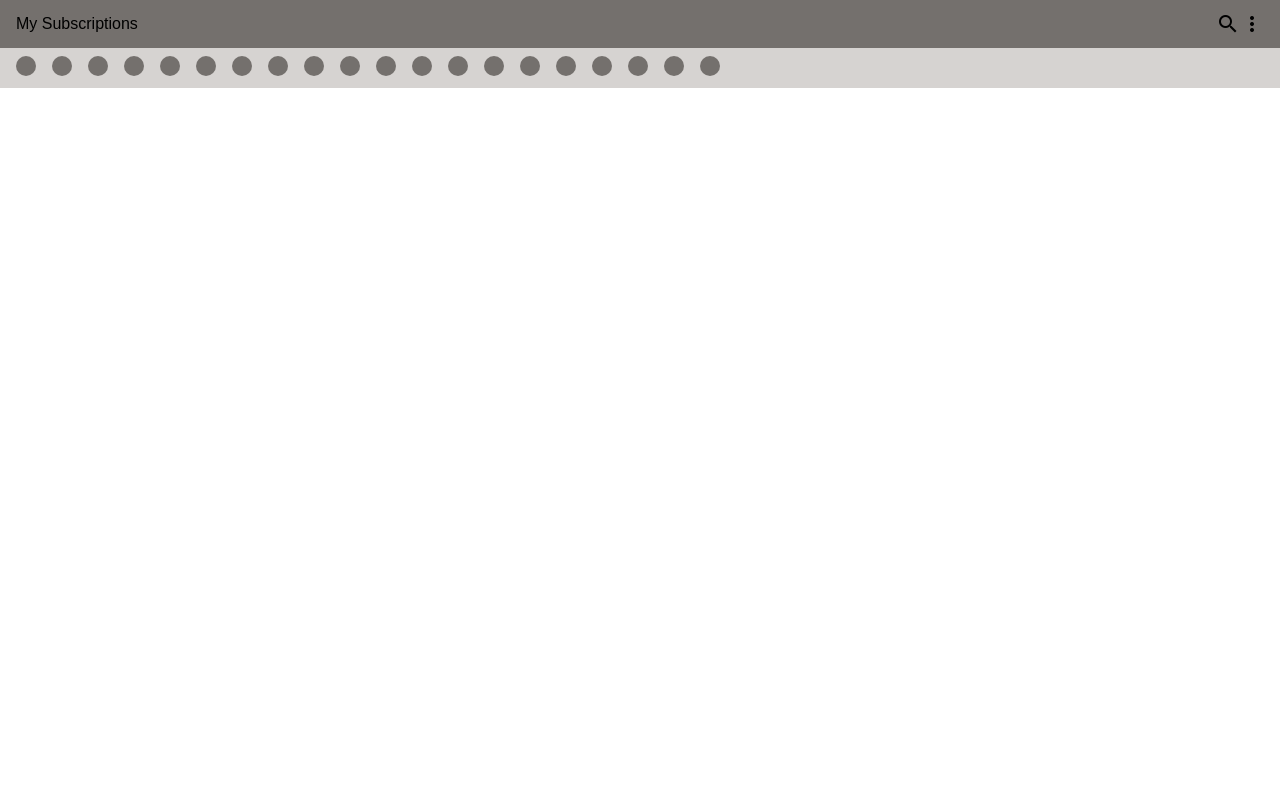
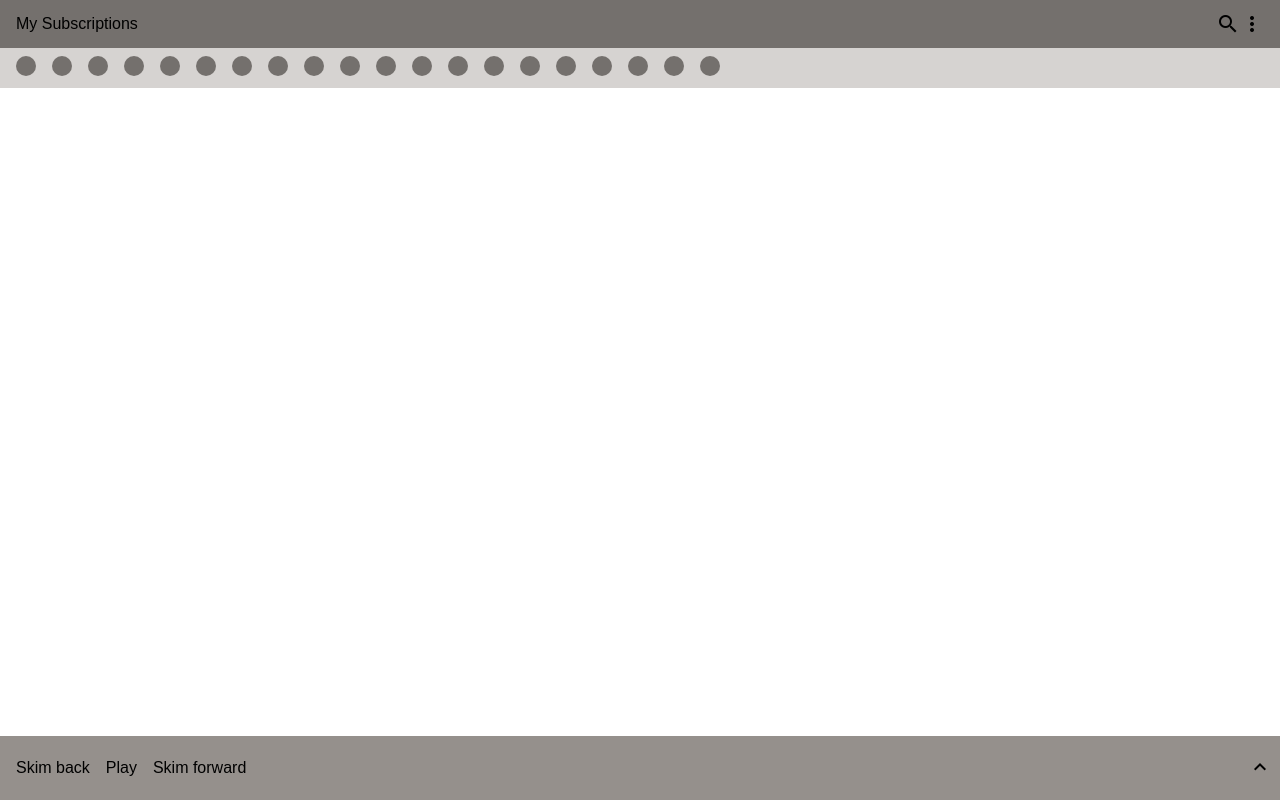
Before and after one commit to bernbecht/beepod, a React (Create React App) app: page / in a window 1280 px wide. Both pictures are taken after a click on the button "expand_more". Built offline with nearby package versions, Linux system fonts and the light colour scheme.

Commit message:
adds complete collapse/uncollapse player bar

```diff
--- a/src/App.js
+++ b/src/App.js
@@ -4,6 +4,7 @@ import logo from './logo.svg';
 import HeaderBar from './components/HeaderBar/HeaderBar';
 import SubscribedList from './components/SubscribedList/SubscribedList';
 import Player from './components/Player/Player';
+import PlayerBar from './components/PlayerBar/PlayerBar';
 
 
 import './App.css';
@@ -11,14 +12,32 @@ import './components/common/Button/Button.css';
 
 
 class App extends Component {
+    constructor(props) {
+        super(props);
+        this.state = {
+            isPlaying: false,
+            isPanelMaxized: true
+        };
+      }
+
+    togglePanelMaxized(event) {
+        console.log('oi');
+        this.setState({isPanelMaxized: !this.state.isPanelMaxized});
+    }
+
+    handleChange() {
+        console.log('changed');
+    }
+
     render() {
         return (
-      <div className="App">
+            <div className="App" onChange={this.handleChange}>
                 <HeaderBar />
                 <div className="App-content">
                     <SubscribedList />
                 </div>
-        <Player />
+                <Player isPanelMaxized={this.state.isPanelMaxized} onMinimizePanel={this.togglePanelMaxized.bind(this)}/>
+                <PlayerBar isPanelMaxized={this.state.isPanelMaxized} onCollapsibleBtnClick={this.togglePanelMaxized.bind(this)}/>
             </div>
         );
     }
--- a/src/components/Player/Player.js
+++ b/src/components/Player/Player.js
@@ -6,27 +6,25 @@ class Player extends Component {
     constructor(props) {
         super(props);
         this.state = {
-          isHidden: false,
-          panelVisibilityClass: ''
+          isVisible: props.isPanelMaxized,
+          onMinimizePanel: props.onMinimizePanel
         };
       }
 
-
-    togglePlayerPanel() {
-        if(this.state.isHidden) {
-            this.setState({isHidden: true});
-            this.setState({panelVisibilityClass: ''});
-        }
-        else {
-            this.setState({isHidden: false});
-            this.setState({panelVisibilityClass: 'isHidden'});
-        }
+    minimizePanel() {
+        this.setState({isVisible: !this.state.isVisible});
+        this.state.onMinimizePanel();
     }
 
     render() {
+        const visibilityClass = this.props.isPanelMaxized ? '' : 'isHidden';
+        this.state.isVisible = !this.props.isPanelMaxized;
+
         return (
-            <div className={`Player ${this.state.panelVisibilityClass}`}>
-                <button className="collapsable medium" onClick={this.togglePlayerPanel.bind(this)}><i className="material-icons">expand_more</i></button>
+            <div className={`Player ${visibilityClass}`}>
+                <button className="collapsable medium" onClick={this.minimizePanel.bind(this)}>
+                    <i className="material-icons">expand_more</i>
+                </button>
                 <div className='trackTextWrapper'>
                     <div className="trackText-title">Jovem Nerd</div>
                     <div className="trackText-subTitle">#104 - Valentine Days for Nerdy People</div>
--- /dev/null
+++ b/src/components/PlayerBar/PlayerBar.css
@@ -0,0 +1,19 @@
+.PlayerBar {
+  position: absolute;
+  height: 4rem;
+  background-color: #95908C;
+  width: 100%;
+  /* z-index: 9; */
+  bottom: 0; }
+  .PlayerBar .content {
+    display: flex;
+    justify-content: space-between;
+    height: 100%; }
+    .PlayerBar .content.isHidden {
+      display: none; }
+  .PlayerBar .playerControlsWrapper {
+    display: flex;
+    justify-content: space-around;
+    align-items: center; }
+    .PlayerBar .playerControlsWrapper div {
+      margin-left: 16px; }
--- /dev/null
+++ b/src/components/PlayerBar/PlayerBar.js
@@ -0,0 +1,45 @@
+import React, { Component } from 'react';
+import './PlayerBar.css';
+
+
+class PlayerBar extends Component {
+    constructor(props) {
+        super(props);
+        this.state = {
+            isVisible: !props.isPanelMaxized,
+            onCollapsibleBtnClick: props.onCollapsibleBtnClick
+        };
+      }
+
+
+    hidePlayerBar() {
+        this.setState({isVisible: false});
+    }
+
+    handClickOnCollapsibleBtn() {
+        this.hidePlayerBar();
+        this.state.onCollapsibleBtnClick();
+    }
+
+    render() {
+        const visibilityClass = this.state.isVisible ? '' : 'isHidden';
+        this.state.isVisible = this.props.isPanelMaxized;
+
+        return (
+            <div className={`PlayerBar`}>
+                <div className={`content ${visibilityClass}`}>
+                    <div className='playerControlsWrapper'>
+                        <div>Skim back</div>
+                        <div>Play</div>
+                        <div>Skim forward</div>
+                    </div>
+                    <button className="collapsable medium onRight" onClick={this.handClickOnCollapsibleBtn.bind(this)}>
+                        <i className="material-icons">expand_less</i>
+                    </button>
+                </div>
+            </div>
+        );
+    }
+}
+
+export default PlayerBar;
--- /dev/null
+++ b/src/components/PlayerBar/PlayerBar.scss
@@ -0,0 +1,28 @@
+@import '../common/styles/variables.scss';
+
+.PlayerBar {
+    position: absolute;
+    height: 4rem;
+    background-color: $color-gray-medium;
+    width: 100%;
+    /* z-index: 9; */
+    bottom: 0;
+
+    .content {
+      display: flex;
+      justify-content: space-between;
+      height: 100%;
+      &.isHidden {
+        display: none;
+      }
+    }
+
+    .playerControlsWrapper {
+      display: flex;
+      justify-content: space-around;
+      align-items: center;
+      div {
+        margin-left: 16px;
+      }
+    }
+}
```
Lines whose indentation alone changed are shown as unchanged.
